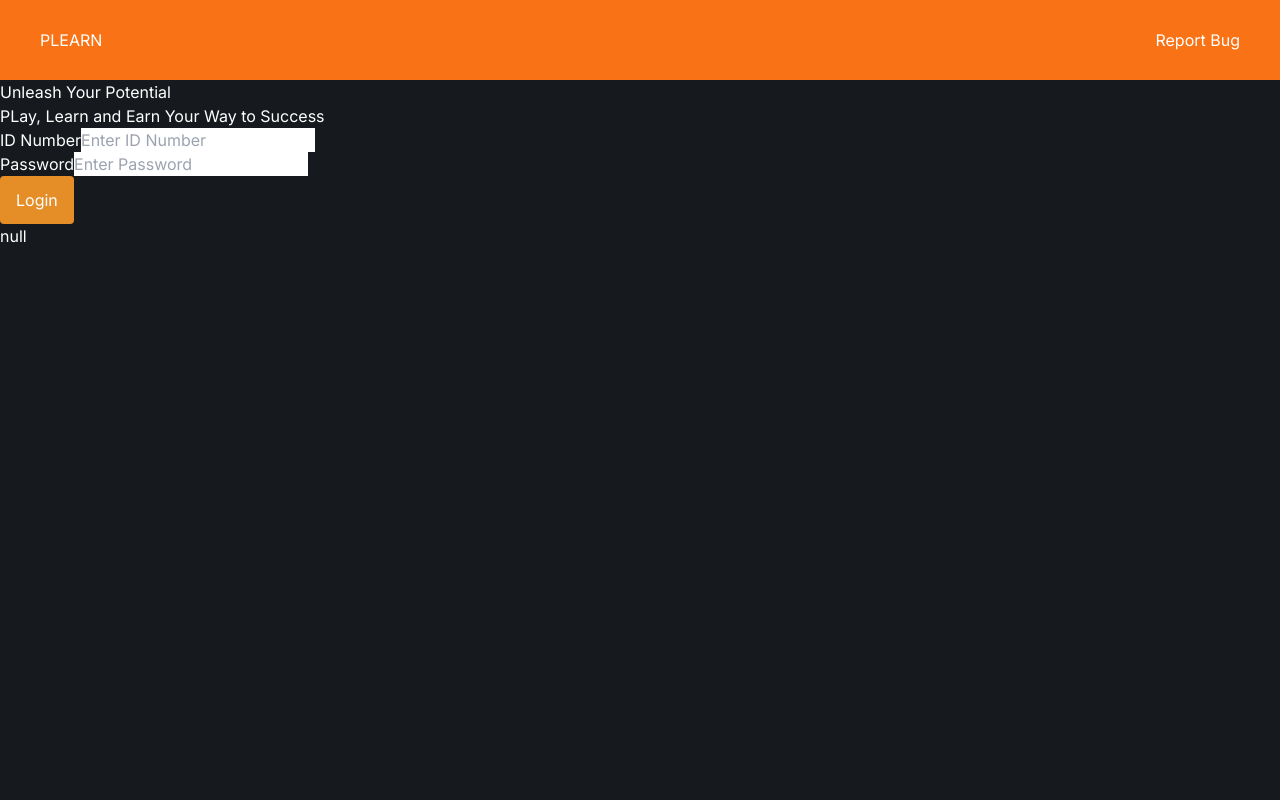
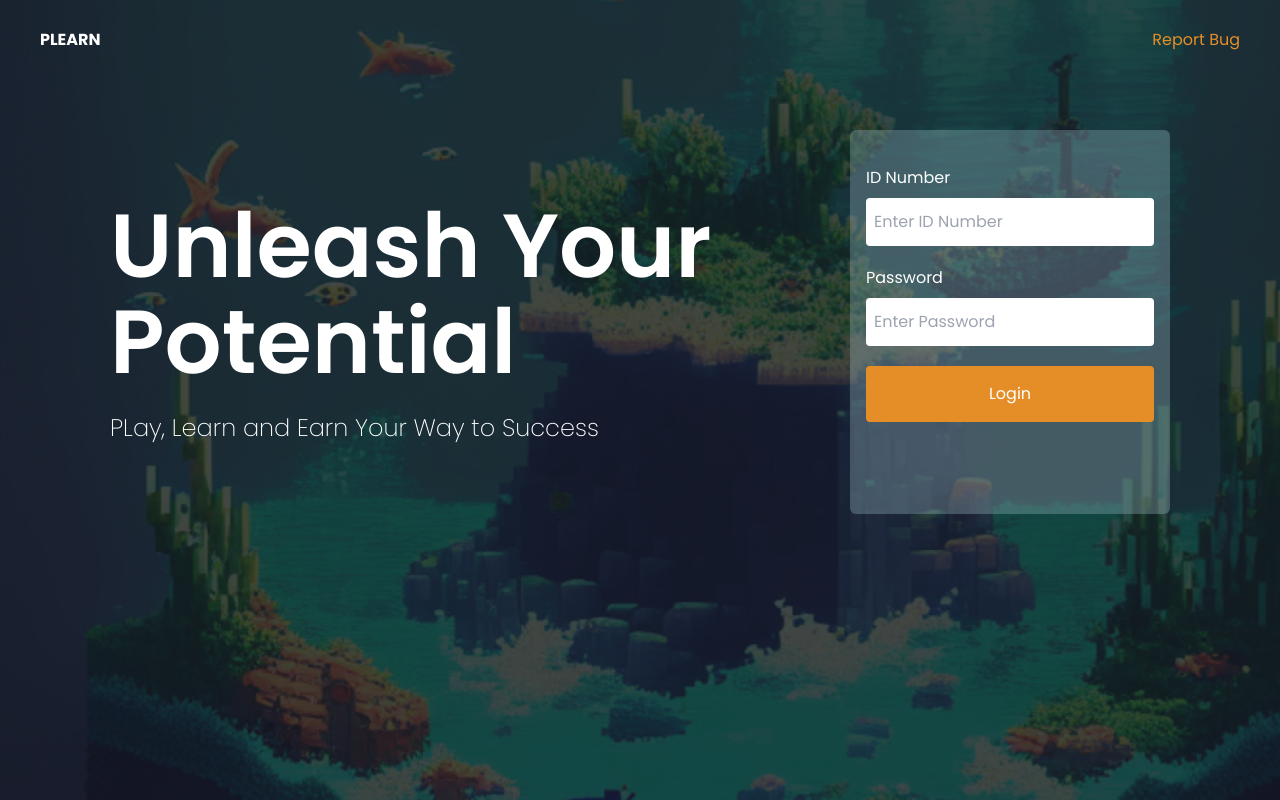
Before and after one commit to ryancastro24/plearnbeta, a Next.js app: page / in a window 1280 px wide. Built offline with nearby package versions, Linux system fonts and the light colour scheme; no server answers.

Commit message:
homepage frontend added

```diff
--- /dev/null
+++ b/app/(content)/dashboard/page.jsx
@@ -0,0 +1,18 @@
+import React from 'react'
+import {getServerSession} from 'next-auth'
+import { authOptions } from '@/app/api/auth/[...nextauth]/route'
+
+const  Dashboard = async() => {
+    const session = await getServerSession(authOptions);
+    const data = await session;
+
+  return (
+    <div>
+        <section>
+            <h1>{data.user.name}</h1>
+        </section>
+    </div>
+  )
+}
+
+export default Dashboard
--- a/app/layout.jsx
+++ b/app/layout.jsx
@@ -1,8 +1,4 @@
 import '@/styles/globals.css'
-import { Inter } from 'next/font/google'
-
-const inter = Inter({ subsets: ['latin'] })
-
 export const metadata = {
   title: 'Plearn',
   description: 'Generated by create next app',
@@ -11,7 +7,7 @@ export const metadata = {
 export default function RootLayout({ children }) {
   return (
     <html lang="en">
-      <body className={inter.className}>{children}</body>
+      <body>{children}</body>
     </html>
   )
 }
--- /dev/null
+++ b/app/loading.js
@@ -0,0 +1,17 @@
+import React from 'react'
+import '@/styles/globals.css'
+const RootLoader = () => {
+  return (
+    <section className='flex items-center justify-center w-full h-screen'>
+        <div className="loadingspinner">
+            <div id="square1"></div>
+            <div id="square2"></div>
+            <div id="square3"></div>
+            <div id="square4"></div>
+            <div id="square5"></div>
+        </div>
+    </section>
+  )
+}
+
+export default RootLoader
--- a/app/page.jsx
+++ b/app/page.jsx
@@ -1,32 +1,34 @@
 import Image from 'next/image'
-import {getServerSession} from 'next-auth'
 import NavBar from '@/components/HomeComponents/NavBar'
 import LoginForm from '@/components/HomeComponents/LoginForm'
-import { authOptions } from './api/auth/[...nextauth]/route'
+import styles from  '@/styles/HomepageStyles/Homepage.module.css'
+
 export default async function Home() {
 
-  const session = await getServerSession(authOptions);
-  console.log(session)
+
+
   return (
 
     <main>
 
-      <section>
-         <NavBar/>
-          <div>
-              <div>
-                  <h1>Unleash Your Potential</h1>
-                  <h2>PLay, Learn and Earn Your Way to Success</h2>
-              </div>
-              {/* loginForm */}
-              <LoginForm/>
+      <section className={styles.section1} >
+
+      <div className={styles.blackcover}>
+          <NavBar/>
+            <div className={styles.innerContent}>
+                <div className={styles.leftContent}>
+                    <h1 className={styles.header1}>Unleash Your Potential</h1>
+                    <h2  className={styles.header2}>PLay, Learn and Earn Your Way to Success</h2>
+                </div>
+                {/* loginForm */}
+                <LoginForm/>
+
+            </div>
 
           </div>
       </section>
 
-      <section>
-        <p>{JSON.stringify(session)}</p>
-      </section>
+
 
     </main>
 
--- a/components/HomeComponents/LoginForm.jsx
+++ b/components/HomeComponents/LoginForm.jsx
@@ -1,12 +1,14 @@
 'use client'
 import {signIn} from 'next-auth/react'
 import React from 'react'
-
+import  {useRouter} from 'next/navigation'
 const LoginForm = () => {
     const [data,setData] = React.useState({
         idNumber:"",
         password:""
     });
+
+    const router = useRouter();
 
     const handleChange = (e) => {
         setData({
@@ -25,6 +27,8 @@ const LoginForm = () => {
       }
       if(callback?.ok && !callback?.error){
        alert("User login successfully")
+       router.push('/dashboard');
+
       }
     });
 
@@ -33,11 +37,11 @@ const LoginForm = () => {
 
   return (
     <div>
-        <form action="" onSubmit={loginUser}>
-            <div>
+        <form action="" onSubmit={loginUser} className='w-80 h-96 p-4 rounded-md bg-[#a6c7d04d]'>
+            <div className='flex flex-col w-full mt-5 gap-2' >
                 <label htmlFor="idNumber">ID Number</label>
                 <input
-                    className='text-black'
+                    className='text-black px-2 py-3 rounded outline-none'
                     type="text"
                     placeholder='Enter ID Number'
                     value={data.idNumber}
@@ -47,10 +51,10 @@ const LoginForm = () => {
                  />
             </div>
 
-            <div>
+            <div className='flex flex-col w-full mt-5 gap-2'>
                 <label htmlFor="password">Password</label>
                 <input
-                    className='text-black'
+                    className='text-black px-2 py-3 rounded outline-none'
                     type="password"
                     placeholder='Enter Password'
                     value={data.password}
@@ -59,7 +63,7 @@ const LoginForm = () => {
                  />
             </div>
 
-            <button className='bg-[#E58E27] px-4 py-3 rounded ' type='submit'>Login</button>
+            <button className='bg-[#E58E27] w-full mt-5 py-4 rounded ' type='submit'>Login</button>
         </form>
 
 
--- a/components/HomeComponents/NavBar.jsx
+++ b/components/HomeComponents/NavBar.jsx
@@ -2,10 +2,10 @@ import Link from "next/link"
 
 const NavBar = () => {
   return (
-    <div className="flex w-full h-20 bg-orange-500 justify-between items-center px-10">
-        <h1>PLEARN</h1>
+    <div className="flex w-full h-20  justify-between items-center px-10">
+        <h1 className="font-bold ">PLEARN</h1>
 
-        <Link href={'/'}>Report Bug</Link>
+        <Link className="text-[#E58E27]" href={'/'}>Report Bug</Link>
     </div>
   )
 }
--- /dev/null
+++ b/styles/HomepageStyles/Homepage.module.css
@@ -0,0 +1,37 @@
+
+.section1{
+    width:100%;
+    height:100vh;
+    background-image:url("/HomePageAssets/sea\ pixelated\ g\ 0\ 1.jpg");
+    background-size:cover;
+    background-repeat: no-repeat;
+    background-color: rgba(0, 0, 0,0.2);
+}
+.blackcover{
+    width:100%;
+    height:100%;
+    background-color:rgba(22, 26, 30,0.8);
+}
+.innerContent{
+    width:100%;
+    display: flex;
+    justify-content: center;
+    align-items: center;
+    gap:100px;
+    padding-top:50px;
+}
+.leftContent{
+    width:50%;
+
+}
+
+.header1{
+    font-size:5.6rem;
+    line-height:6rem;
+    font-weight:600;
+}
+.header2{
+    font-size:1.5rem;
+    font-weight:200;
+    margin-top:20px;
+}
--- a/styles/globals.css
+++ b/styles/globals.css
@@ -1,3 +1,7 @@
+
+  @import url('https://fonts.googleapis.com/css2?family=Poppins:ital,wght@0,100;0,200;0,300;0,400;0,500;0,600;0,700;0,800;0,900;1,100;1,200;1,300;1,400;1,500;1,600;1,700;1,800;1,900&display=swap');
+
+
 @tailwind base;
 @tailwind components;
 @tailwind utilities;
@@ -7,6 +11,7 @@
   margin:0;
   padding: 0;
   box-sizing: border-box;
+  font-family: 'Poppins', sans-serif;
 }
 :root {
   --foreground-rgb: 0, 0, 0;
@@ -26,3 +31,253 @@ body{
   background-color: #161A1E;
   color:white;
 }
+
+/* loader  */
+
+.loadingspinner {
+  --square: 26px;
+  --offset: 30px;
+  --duration: 2.4s;
+  --delay: 0.2s;
+  --timing-function: ease-in-out;
+  --in-duration: 0.4s;
+  --in-delay: 0.1s;
+  --in-timing-function: ease-out;
+  width: calc( 3 * var(--offset) + var(--square));
+  height: calc( 2 * var(--offset) + var(--square));
+  padding: 0px;
+  margin-left: auto;
+  margin-right: auto;
+  margin-top: 10px;
+  margin-bottom: 30px;
+  position: relative;
+
+}
+
+.loadingspinner div {
+  display: inline-block;
+  background: darkorange;
+    /*background: var(--text-color);*/
+    /*box-shadow: 1px 1px 1px rgba(0, 0, 0, 0.4);*/
+  border: none;
+  border-radius: 2px;
+  width: var(--square);
+  height: var(--square);
+  position: absolute;
+  padding: 0px;
+  margin: 0px;
+  font-size: 6pt;
+  color: black;
+}
+
+.loadingspinner #square1 {
+  left: calc( 0 * var(--offset) );
+  top: calc( 0 * var(--offset) );
+  animation: square1 var(--duration) var(--delay) var(--timing-function) infinite,
+               squarefadein var(--in-duration) calc(1 * var(--in-delay)) var(--in-timing-function) both;
+}
+
+.loadingspinner #square2 {
+  left: calc( 0 * var(--offset) );
+  top: calc( 1 * var(--offset) );
+  animation: square2 var(--duration) var(--delay) var(--timing-function) infinite,
+              squarefadein var(--in-duration) calc(1 * var(--in-delay)) var(--in-timing-function) both;
+}
+
+.loadingspinner #square3 {
+  left: calc( 1 * var(--offset) );
+  top: calc( 1 * var(--offset) );
+  animation: square3 var(--duration) var(--delay) var(--timing-function) infinite,
+               squarefadein var(--in-duration) calc(2 * var(--in-delay)) var(--in-timing-function) both;
+}
+
+.loadingspinner #square4 {
+  left: calc( 2 * var(--offset) );
+  top: calc( 1 * var(--offset) );
+  animation: square4 var(--duration) var(--delay) var(--timing-function) infinite,
+               squarefadein var(--in-duration) calc(3 * var(--in-delay)) var(--in-timing-function) both;
+}
+
+.loadingspinner #square5 {
+  left: calc( 3 * var(--offset) );
+  top: calc( 1 * var(--offset) );
+  animation: square5 var(--duration) var(--delay) var(--timing-function) infinite,
+               squarefadein var(--in-duration) calc(4 * var(--in-delay)) var(--in-timing-function) both;
+}
+
+@keyframes square1 {
+  0% {
+    left: calc( 0 * var(--offset) );
+    top: calc( 0 * var(--offset) );
+  }
+
+  8.333% {
+    left: calc( 0 * var(--offset) );
+    top: calc( 1 * var(--offset) );
+  }
+
+  100% {
+    left: calc( 0 * var(--offset) );
+    top: calc( 1 * var(--offset) );
+  }
+}
+
+@keyframes square2 {
+  0% {
+    left: calc( 0 * var(--offset) );
+    top: calc( 1 * var(--offset) );
+  }
+
+  8.333% {
+    left: calc( 0 * var(--offset) );
+    top: calc( 2 * var(--offset) );
+  }
+
+  16.67% {
+    left: calc( 1 * var(--offset) );
+    top: calc( 2 * var(--offset) );
+  }
+
+  25.00% {
+    left: calc( 1 * var(--offset) );
+    top: calc( 1 * var(--offset) );
+  }
+
+  83.33% {
+    left: calc( 1 * var(--offset) );
+    top: calc( 1 * var(--offset) );
+  }
+
+  91.67% {
+    left: calc( 1 * var(--offset) );
+    top: calc( 0 * var(--offset) );
+  }
+
+  100% {
+    left: calc( 0 * var(--offset) );
+    top: calc( 0 * var(--offset) );
+  }
+}
+
+@keyframes square3 {
+  0%,100% {
+    left: calc( 1 * var(--offset) );
+    top: calc( 1 * var(--offset) );
+  }
+
+  16.67% {
+    left: calc( 1 * var(--offset) );
+    top: calc( 1 * var(--offset) );
+  }
+
+  25.00% {
+    left: calc( 1 * var(--offset) );
+    top: calc( 0 * var(--offset) );
+  }
+
+  33.33% {
+    left: calc( 2 * var(--offset) );
+    top: calc( 0 * var(--offset) );
+  }
+
+  41.67% {
+    left: calc( 2 * var(--offset) );
+    top: calc( 1 * var(--offset) );
+  }
+
+  66.67% {
+    left: calc( 2 * var(--offset) );
+    top: calc( 1 * var(--offset) );
+  }
+
+  75.00% {
+    left: calc( 2 * var(--offset) );
+    top: calc( 2 * var(--offset) );
+  }
+
+  83.33% {
+    left: calc( 1 * var(--offset) );
+    top: calc( 2 * var(--offset) );
+  }
+
+  91.67% {
+    left: calc( 1 * var(--offset) );
+    top: calc( 1 * var(--offset) );
+  }
+}
+
+@keyframes square4 {
+  0% {
+    left: calc( 2 * var(--offset) );
+    top: calc( 1 * var(--offset) );
+  }
+
+  33.33% {
+    left: calc( 2 * var(--offset) );
+    top: calc( 1 * var(--offset) );
+  }
+
+  41.67% {
+    left: calc( 2 * var(--offset) );
+    top: calc( 2 * var(--offset) );
+  }
+
+  50.00% {
+    left: calc( 3 * var(--offset) );
+    top: calc( 2 * var(--offset) );
+  }
+
+  58.33% {
+    left: calc( 3 * var(--offset) );
+    top: calc( 1 * var(--offset) );
+  }
+
+  100% {
+    left: calc( 3 * var(--offset) );
+    top: calc( 1 * var(--offset) );
+  }
+}
+
+@keyframes square5 {
+  0% {
+    left: calc( 3 * var(--offset) );
+    top: calc( 1 * var(--offset) );
+  }
+
+  50.00% {
+    left: calc( 3 * var(--offset) );
+    top: calc( 1 * var(--offset) );
+  }
+
+  58.33% {
+    left: calc( 3 * var(--offset) );
+    top: calc( 0 * var(--offset) );
+  }
+
+  66.67% {
+    left: calc( 2 * var(--offset) );
+    top: calc( 0 * var(--offset) );
+  }
+
+  75.00% {
+    left: calc( 2 * var(--offset) );
+    top: calc( 1 * var(--offset) );
+  }
+
+  100% {
+    left: calc( 2 * var(--offset) );
+    top: calc( 1 * var(--offset) );
+  }
+}
+
+@keyframes squarefadein {
+  0% {
+    transform: scale(0.75);
+    opacity: 0.0;
+  }
+
+  100% {
+    transform: scale(1.0);
+    opacity: 1.0;
+  }
+}
```
Also changed, not shown: public/HomePageAssets/sea pixelated g 0 1.jpg (added), 1 other file (tests, documents, lock files or other folders).
